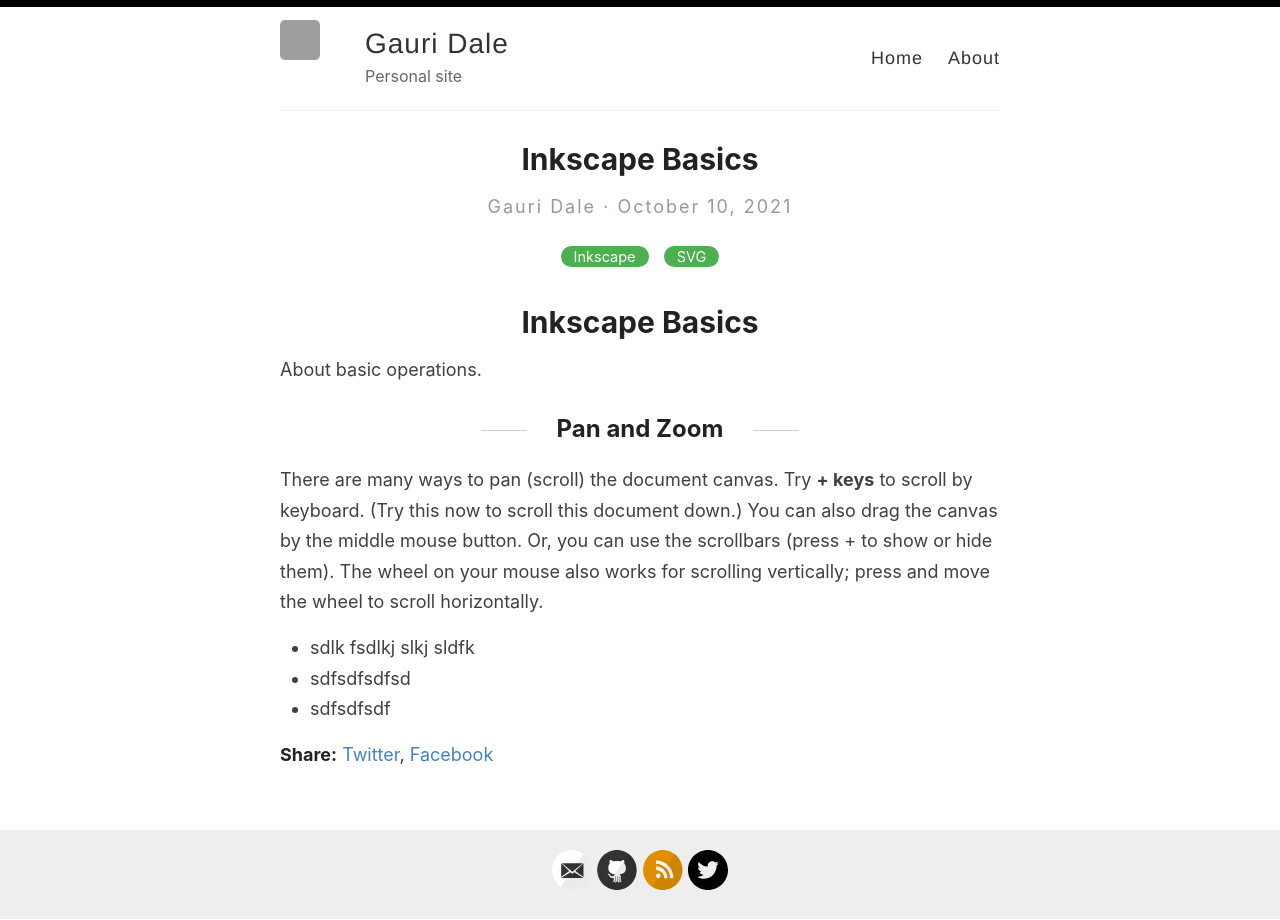
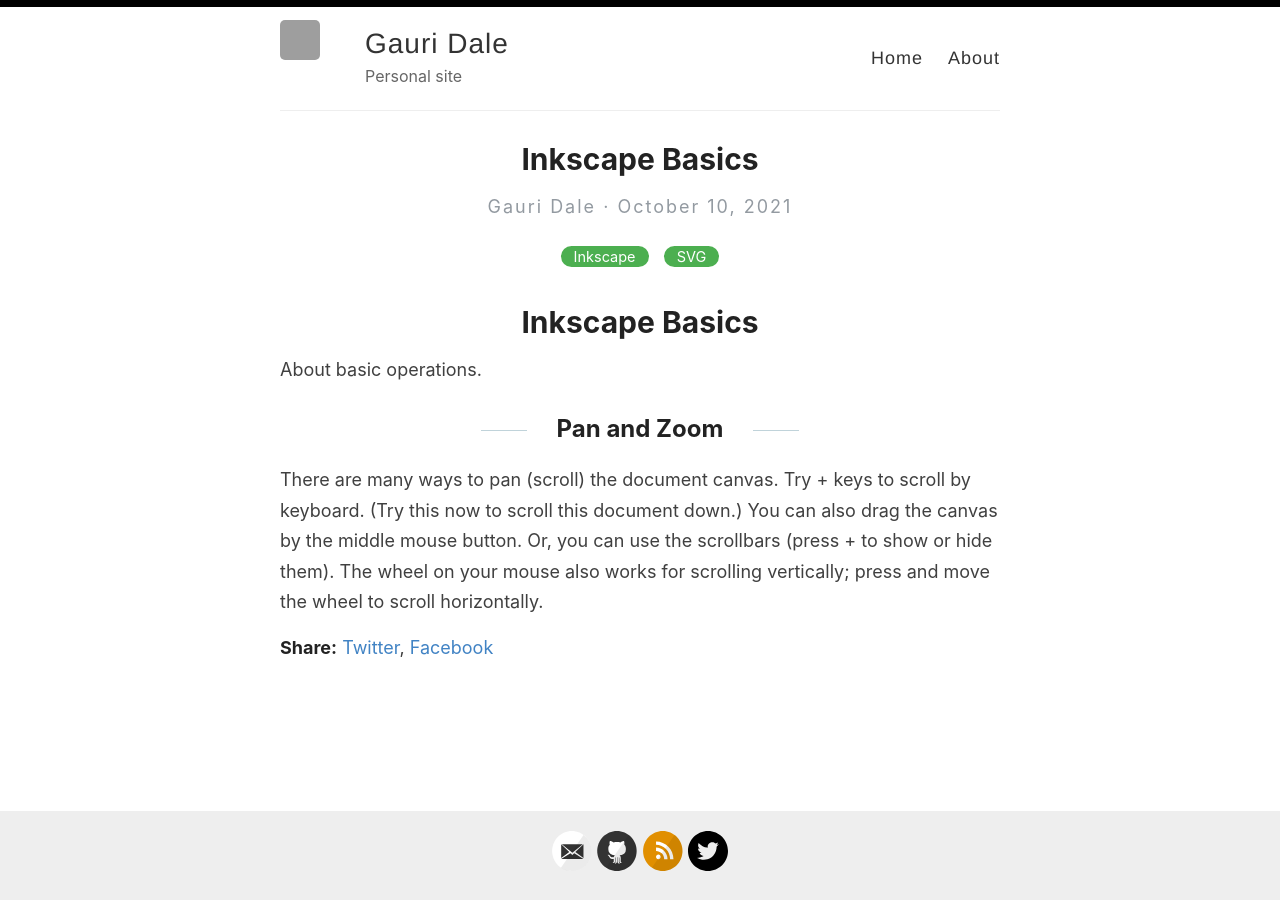
Before and after one commit to gauridale/gauridale.github.io, a Jekyll site: the page built from _posts/2021-10-10-inkscapebasics.md, in a window 1280 px wide. Built offline with Jekyll 4.4.1, drawn with Linux system fonts in a browser that asks for light colours; comment, search, counter and statistics services are not loaded; grey boxes are pictures that could not be loaded.

Commit message:
sdlk flk

```diff
--- a/_posts/2021-10-10-inkscapebasics.md
+++ b/_posts/2021-10-10-inkscapebasics.md
@@ -12,8 +12,4 @@ About basic operations.
 
 ## Pan and Zoom
 
-There are many ways to pan (scroll) the document canvas. Try **+ keys** to scroll by keyboard. (Try this now to scroll this document down.) You can also drag the canvas by the middle mouse button. Or, you can use the scrollbars (press + to show or hide them). The wheel on your mouse also works for scrolling vertically; press  and move the wheel to scroll horizontally.
-
-- sdlk fsdlkj slkj sldfk
-- sdfsdfsdfsd
-- sdfsdfsdf
+There are many ways to pan (scroll) the document canvas. Try + keys to scroll by keyboard. (Try this now to scroll this document down.) You can also drag the canvas by the middle mouse button. Or, you can use the scrollbars (press + to show or hide them). The wheel on your mouse also works for scrolling vertically; press  and move the wheel to scroll horizontally.
```
